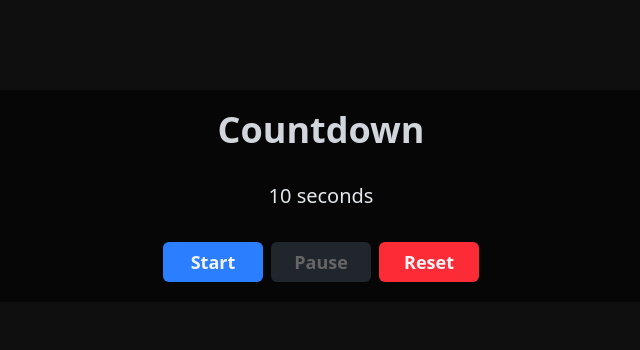
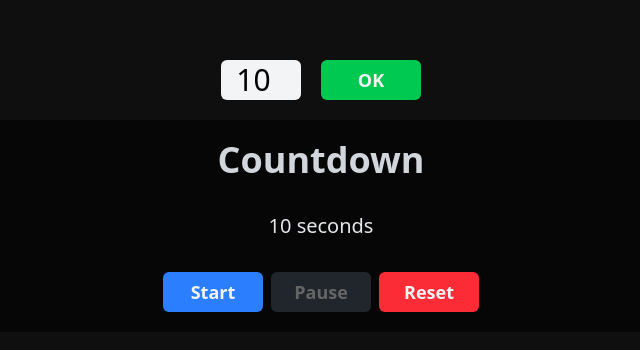
Before and after one commit to andromeda-glx/countdown-react-vite, a React (Vite) app: page / in a window 1280 px wide. Shown: the part 204-554 px from the top of the page, without its empty margins (319-959 px from the left). Built offline with nearby package versions, Linux system fonts and the light colour scheme.

Commit message:
add input component

```diff
--- a/src/App.jsx
+++ b/src/App.jsx
@@ -1,8 +1,10 @@
 import Countdown from "./components/Countdown"
+import Input from "./components/Input"
 
 function App() {
     return (
-        <main className="bg-epic-50 h-dvh w-dvw flex items-center justify-center">
+        <main className="bg-epic-50 h-dvh w-dvw flex items-center justify-center flex-col gap-y-5">
+            <Input />
             <Countdown />
         </main>
     )
--- a/src/components/Countdown.jsx
+++ b/src/components/Countdown.jsx
@@ -1,5 +1,7 @@
 import { useEffect, useState } from "react";
 import Button from "./Button";
+import Counter from "./Counter";
+import Input from "./Input";
 
 export default function Countdown() {
     const [counter, setCounter] = useState(10);
@@ -13,11 +15,12 @@ export default function Countdown() {
     }
     function handleReset() {
         setCounter(10);
+        setCountStart(false);
     }
 
     useEffect(() => {
         let intervalID = null;
-        if (countStart) {
+        if (countStart && counter > 0) {
             intervalID = setInterval(() => {
                 setCounter(counter - 1);
             }, 1000);
@@ -31,9 +34,7 @@ export default function Countdown() {
             <h1 className="text-4xl font-semibold text-gray-300">
                 Countdown
             </h1>
-            <div className="">
-                <p className="text-gray-200 text-xl">{counter} seconds</p>
-            </div>
+            <Counter counter={counter} />
             <div className="flex gap-x-2">
                 <Button
                     text={"Start"}
@@ -45,7 +46,7 @@ export default function Countdown() {
                     text={"Pause"}
                     color={"bg-amber-500"}
                     handleClick={handlePause}
-                    isDisabled={!countStart}
+                    isDisabled={!countStart || !counter}
                 />
                 <Button
                     text={"Reset"}
--- /dev/null
+++ b/src/components/Counter.jsx
@@ -0,0 +1,8 @@
+/* eslint-disable react/prop-types */
+export default function Counter({counter}) {
+    return (
+        <div className="">
+            <p className="text-gray-200 text-xl">{counter} seconds</p>
+        </div>
+    )
+}
--- /dev/null
+++ b/src/components/Input.jsx
@@ -0,0 +1,10 @@
+import Button from "./Button";
+
+export default function Input() {
+  return (
+    <div className="flex items-stretch justify-center gap-x-5 w-full">
+        <input className="text-3xl w-20 rounded-md text-center bg-gray-100" type="number" defaultValue={10} />
+        <Button text={"OK"} color={"bg-green-500"} />
+    </div>
+  )
+}
```
